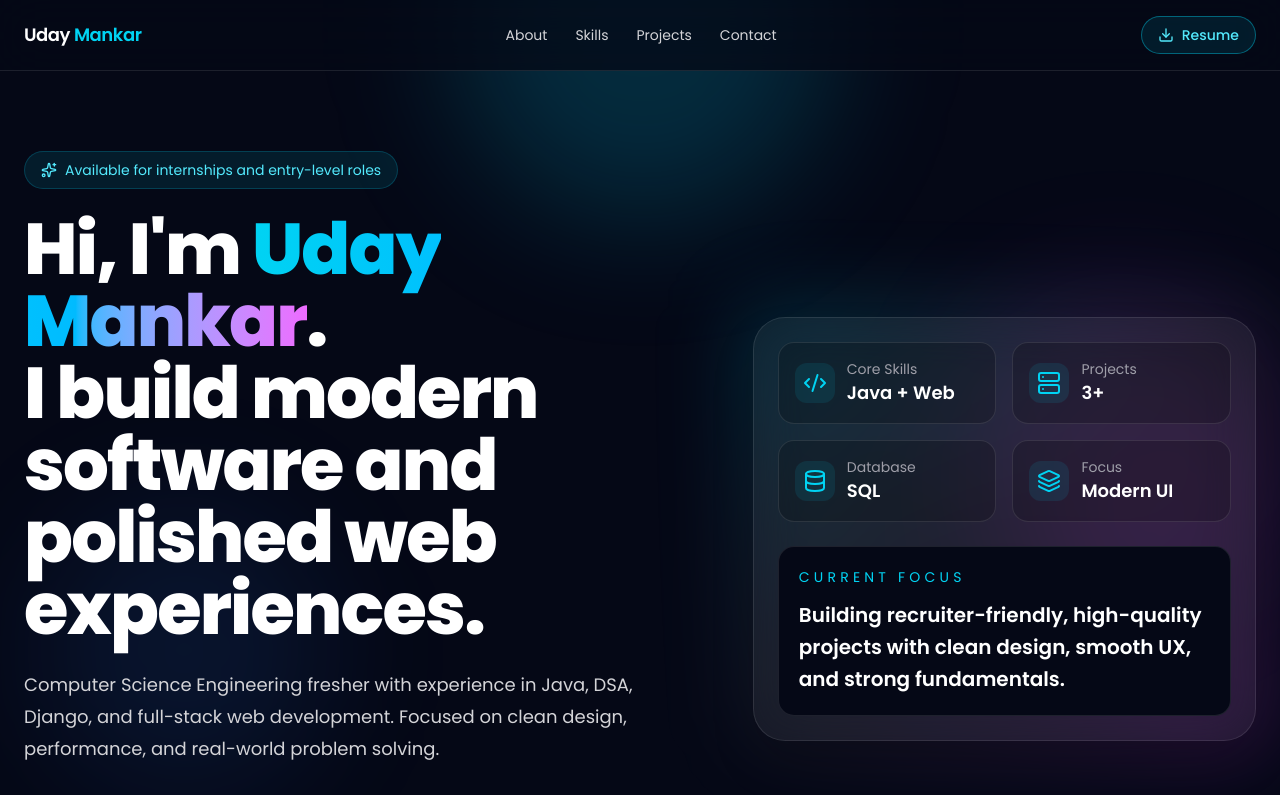
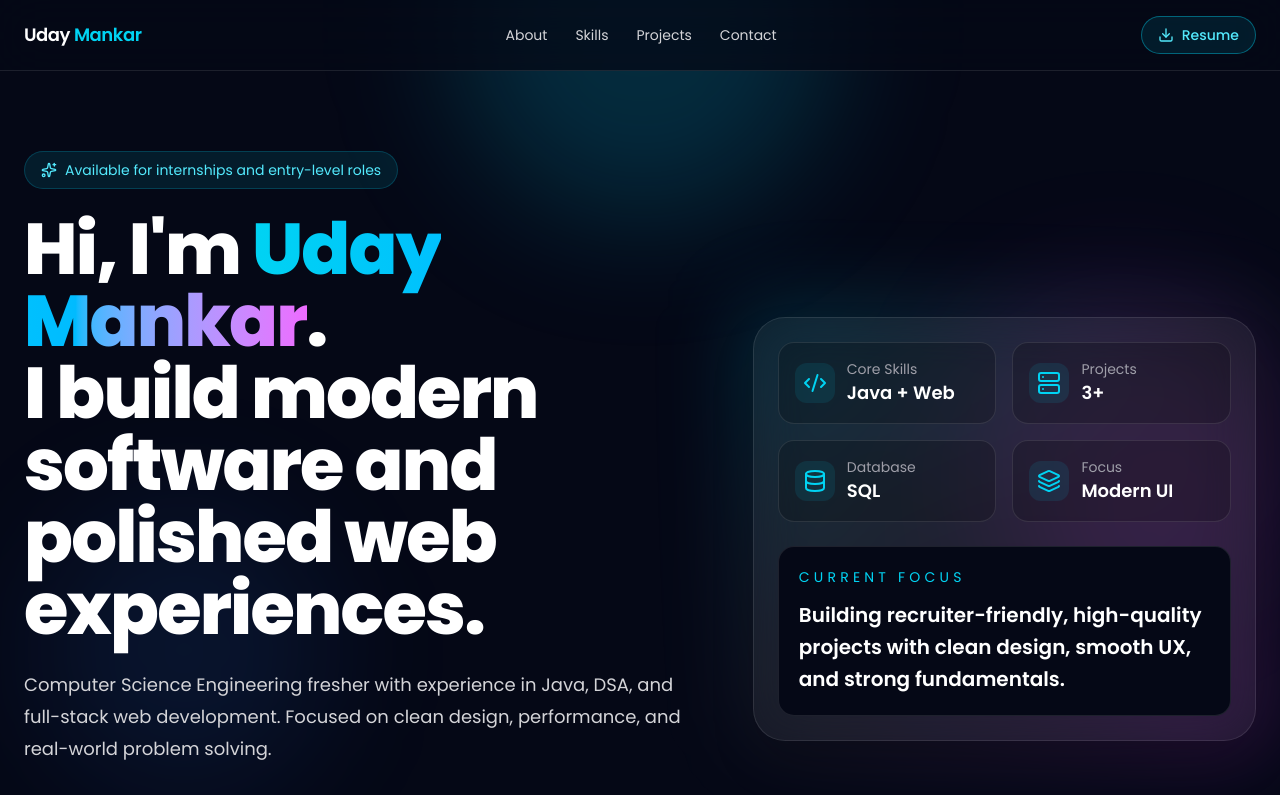
Before and after one commit to udaymankar/Portfolio-Website, a Next.js app: page / in a window 1280 px wide. Shown: the top 795 px of the page. Built offline with nearby package versions, Linux system fonts and the light colour scheme.

Commit message:
fix: remove Django from hero bio text

```diff
--- a/app/page.tsx
+++ b/app/page.tsx
@@ -198,7 +198,7 @@ export default function Home() {
 
             <p className="mt-6 max-w-2xl text-lg leading-8 text-zinc-300">
               Computer Science Engineering fresher with experience in Java,
-              DSA, Django, and full-stack web development. Focused on clean
+              DSA, and full-stack web development. Focused on clean
               design, performance, and real-world problem solving.
             </p>
 
```
